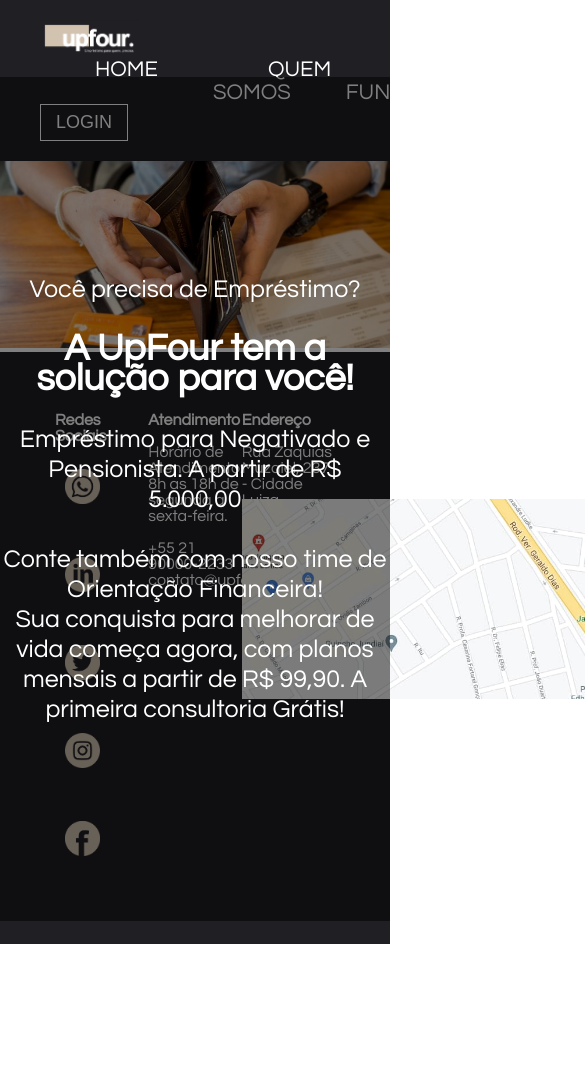
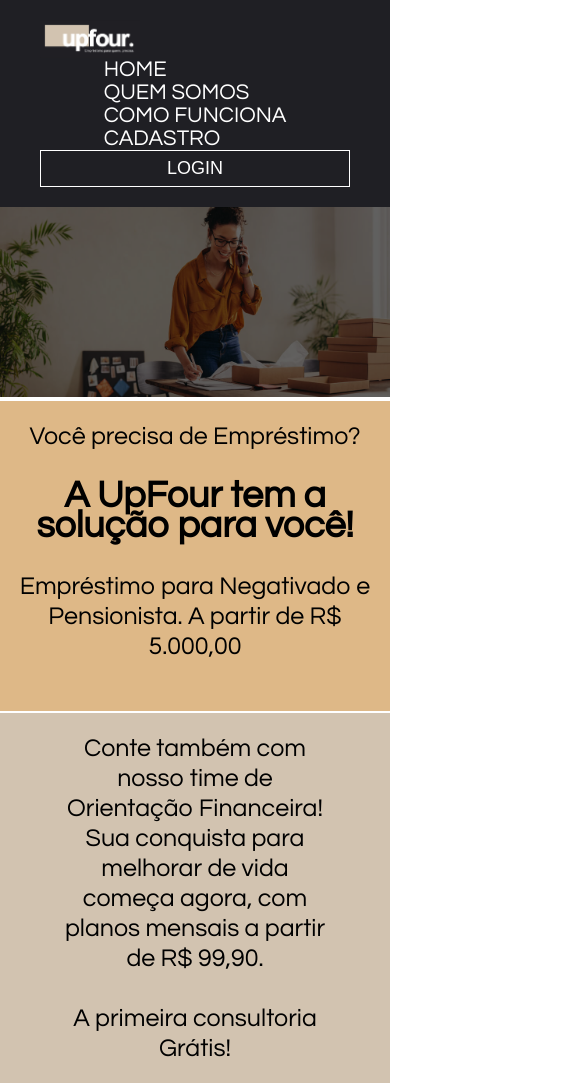
Before and after one commit to future4code/banu-landing-page3, a plain HTML site: page index.html in a window 390 px wide. Shown: the top 1087 px of the page, 585 px wide, since content can reach past the window. Before the commit the page ends 944 px from the top, so only its background shows below. Drawn offline with Linux system fonts and the light colour scheme.

Commit message:
home-quase-finalizada

```diff
--- a/index.css
+++ b/index.css
@@ -23,6 +23,8 @@
   padding: 60px 55px;
 
 }
+
+
 
 .rodape .blocoRodape {
   width: 33.3333%;
@@ -83,15 +85,20 @@
 
 }
 
+.ficafixocaralho {
+  width: 100%;
+  height: 100%;
+}
+
 .section-img {
   width: 100%;
   height: 100%;
+  filter: brightness(0.4);
   background:url(‘img/projeto9.jpg’);
 }
 
 .texto {
   position: absolute;
-  background-color: rgba(0,0,0,0.5);
   color:#fff;
   text-align: center;
   top: 77px;
@@ -104,6 +111,42 @@
   flex-direction: column;
   font-size: 25px;
   font-family: "Century Gothic", CenturyGothic, AppleGothic, sans-serif;
+}
+
+.caixaTexto {
+  margin: 2px 0px;
+  width: 100%;
+  justify-content: center;
+  align-items: center;
+  text-align: center;
+  background-color: #D2C3B0;
+  padding: 20px 60px;
+  /* margin: 10px; */
+  /* box-shadow: 5px 5px 20px darkgrey; */
+  /* border-radius: 20px; */
+  margin-bottom: 7px;
+}
+
+.item-texto {
+  color:black;
+  width: 100%;
+  line-height: 30px;
+  height: 100%;
+  display: flex;
+  flex-direction: row;
+  font-size: 25px;
+  font-family: "Century Gothic", CenturyGothic, AppleGothic, sans-serif;
+}
+
+.item-texto .caixa {
+  width: 100%;
+}
+
+.imagemProjeto3 {
+  width: 100%;
+  height: 450px;
+  filter: brightness(0.9);
+  margin-bottom: 5px;
 }
 
 h2 {
@@ -131,3 +174,34 @@
   height: 200px;
   padding: 20px 0px;
 }
+
+@media (max-width: 1024px) {
+  .rodape, .cabecalho, .cabecalho .menu {
+    flex-direction: column;
+  }
+
+  .login {
+    width: 100%;
+  }
+
+  .cabecalho .menu li a{
+    padding: 0px;
+  }
+
+  .texto {
+    position: relative;
+    color: black;
+    top: 0px;
+    background-color: burlywood;
+    padding: 20px 0px;
+  }
+
+  .rodape .blocoRodape {
+    width: 100%;
+  }
+
+  .imgEnd {
+    width: 100%;
+    height: auto;
+  }
+}
--- a/index.html
+++ b/index.html
@@ -14,25 +14,43 @@
         <li><a href="/index.html">Home</a></li>
         <li><a href="./quemSomos.html">Quem somos</a></li>
         <li><a href="/index.html">Como funciona</a></li>
-        <li><a href="/index.html">Contato</a></li>
+        <li><a href="/index.html">Cadastro</a></li>
       </ul>
       <button class="login">Login</button>
     </nav>
     <section>
-      <div>
-        <img src="img/projeto9.jpg" class="section-img">
+      <div class="ficafixocaralho">
+        <img src="img/projeto14.jpg" class="section-img">
       </div>
       <div class="texto">
-        <p class="item-texto">Você precisa de Empréstimo?</p>
+        <p class="justificarTexto">Você precisa de Empréstimo?</p>
         <br>
-        <h2 class="item-texto">A UpFour tem a solução para você!</h2>
+        <h2 class="justificarTexto">A UpFour tem a solução para você!</h2>
         <br>
-        <p class="item-texto">Empréstimo para Negativado e Pensionista. A partir de R$ 5.000,00</p>
+        <p class="justificarTexto">Empréstimo para Negativado e Pensionista. A partir de R$ 5.000,00</p>
         <p></p>
         <br>
-        <p>Conte também com nosso time de Orientação Financeira!</p>
-        <p>Sua conquista para melhorar de vida começa agora, com planos mensais a partir de R$ 99,90. A primeira consultoria Grátis!</p>
       </div>
+      <div class="item-texto">
+        <div class="caixaTexto">
+          <p class="img2">Conte também com nosso time de Orientação Financeira!</p>
+          <p class="img2">Sua conquista para melhorar de vida começa agora, com planos mensais a partir de R$ 99,90.</p>
+          <br>
+          <p class="img2">A primeira consultoria Grátis!</p>
+        </div>
+      </div>
+        <div class="imagemProjeto3">
+          <img src="img/projeto22.jpg" class="imagemProjeto3">
+        </div>
+      <div class="item-texto">
+        <div class="caixaTexto">
+          <h3 class="img2">Venha e conheça nossos Serviços!</h3>
+          <br>
+          <p class="img2">UpFour</p>
+          <p class="img2">Empréstimo para quem, precisa.</p>
+        </div>
+      </div>
+
     </section>
     <footer class="rodape">
       <div class="blocoRodape">
```
Also changed, not shown: img/projeto14.jpg (added), img/projeto22.jpg (added), img/projeto23.jpg (added), img/projeto3.jpg (added), img/projeto7.jpg (added).
